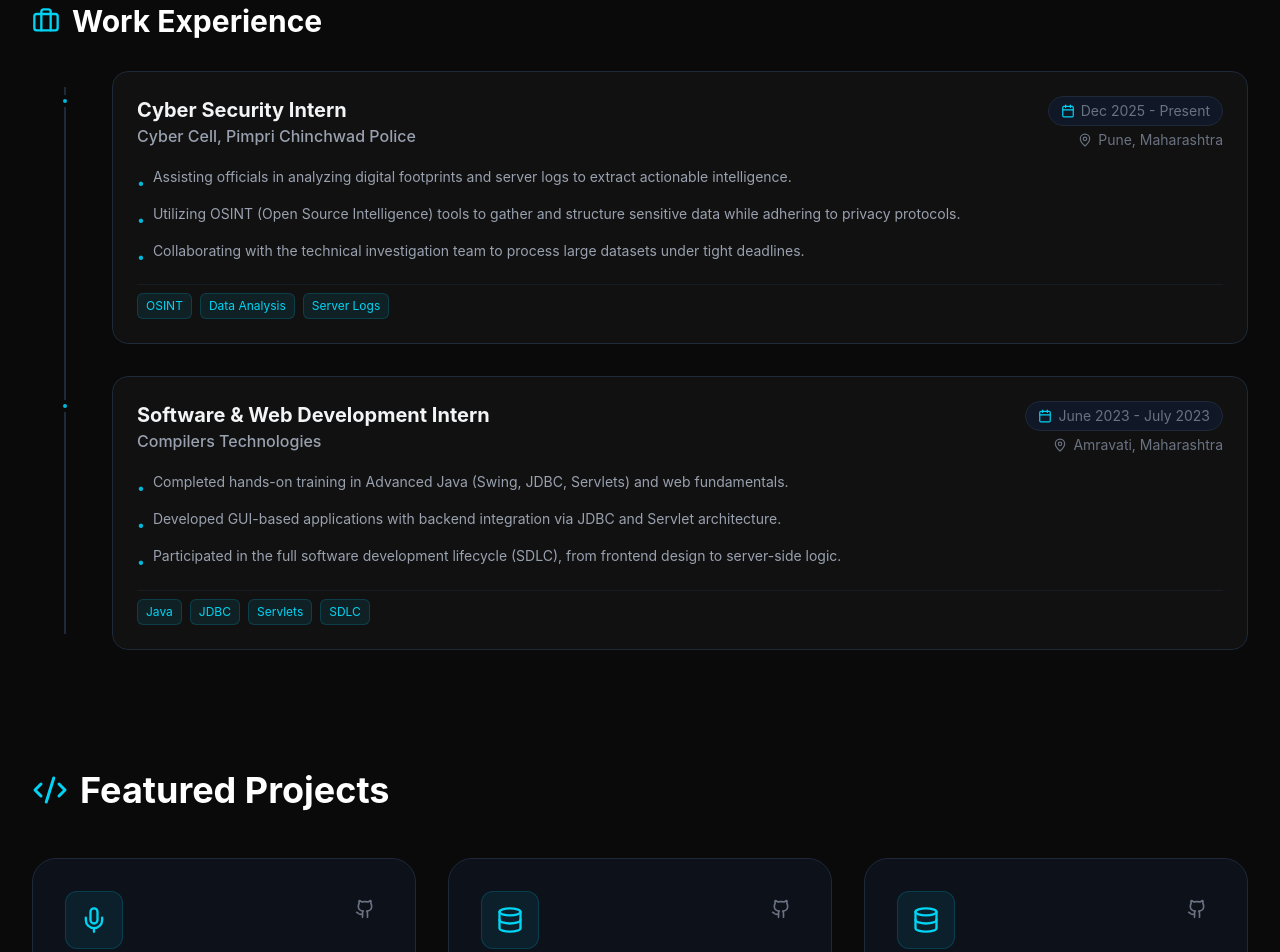
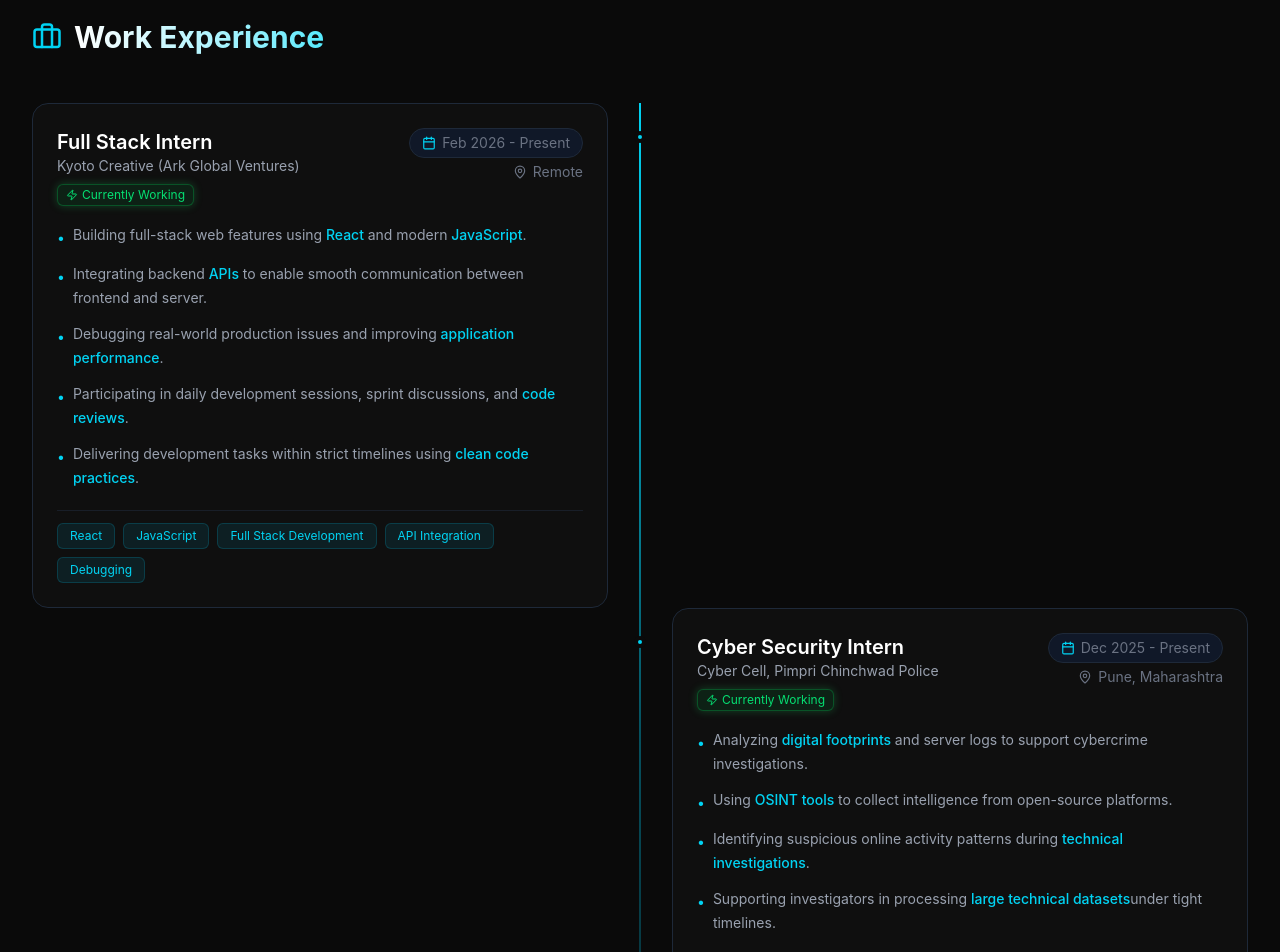
Before and after one commit to AyushMhaisane/my-portfolio-2026, a React (Vite) app in the folder client/: page / in a window 1280 px wide. Shown: the part 1380-2332 px from the top of the page. Built offline with nearby package versions, Linux system fonts and the light colour scheme; no server answers.

Commit message:
Added New Intrenshihp Details

```diff
--- a/client/src/components/Experience.jsx
+++ b/client/src/components/Experience.jsx
@@ -1,64 +1,176 @@
-import React from 'react';
-import { Briefcase, Calendar, MapPin } from 'lucide-react';
-// 1. Import FadeIn
-import FadeIn from './FadeIn';
+import React from "react";
+import { Briefcase, Calendar, MapPin, Zap } from "lucide-react";
+import FadeIn from "./FadeIn";
 
 const Experience = () => {
   const experiences = [
+    {
+      company: "Kyoto Creative (Ark Global Ventures)",
+      role: "Full Stack Intern",
+      period: "Feb 2026 - Present",
+      location: "Remote",
+      current: true,
+      description: [
+        <>
+          Building full-stack web features using
+          <span className="text-cyan-400 font-medium"> React </span>
+          and modern
+          <span className="text-cyan-400 font-medium"> JavaScript</span>.
+        </>,
+        <>
+          Integrating backend
+          <span className="text-cyan-400 font-medium"> APIs </span>
+          to enable smooth communication between frontend and server.
+        </>,
+        <>
+          Debugging real-world production issues and improving
+          <span className="text-cyan-400 font-medium">
+            {" "}
+            application performance
+          </span>.
+        </>,
+        <>
+          Participating in daily development sessions, sprint discussions,
+          and
+          <span className="text-cyan-400 font-medium"> code reviews</span>.
+        </>,
+        <>
+          Delivering development tasks within strict timelines using
+          <span className="text-cyan-400 font-medium">
+            {" "}
+            clean code practices
+          </span>.
+        </>
+      ],
+      skills: [
+        "React",
+        "JavaScript",
+        "Full Stack Development",
+        "API Integration",
+        "Debugging"
+      ]
+    },
     {
       company: "Cyber Cell, Pimpri Chinchwad Police",
       role: "Cyber Security Intern",
       period: "Dec 2025 - Present",
       location: "Pune, Maharashtra",
+      current: true,
       description: [
-        "Assisting officials in analyzing digital footprints and server logs to extract actionable intelligence.",
-        "Utilizing OSINT (Open Source Intelligence) tools to gather and structure sensitive data while adhering to privacy protocols.",
-        "Collaborating with the technical investigation team to process large datasets under tight deadlines."
+        <>
+          Analyzing
+          <span className="text-cyan-400 font-medium"> digital footprints </span>
+          and server logs to support cybercrime investigations.
+        </>,
+        <>
+          Using
+          <span className="text-cyan-400 font-medium"> OSINT tools </span>
+          to collect intelligence from open-source platforms.
+        </>,
+        <>
+          Identifying suspicious online activity patterns during
+          <span className="text-cyan-400 font-medium">
+            {" "}
+            technical investigations
+          </span>.
+        </>,
+        <>
+          Supporting investigators in processing
+          <span className="text-cyan-400 font-medium">
+            {" "}
+            large technical datasets
+          </span>
+          under tight timelines.
+        </>
       ],
-      skills: ["OSINT", "Data Analysis", "Server Logs"]
+      skills: ["OSINT", "Digital Forensics", "Log Analysis", "Cyber Investigation"]
     },
     {
       company: "Compilers Technologies",
       role: "Software & Web Development Intern",
       period: "June 2023 - July 2023",
       location: "Amravati, Maharashtra",
+      current: false,
       description: [
-        "Completed hands-on training in Advanced Java (Swing, JDBC, Servlets) and web fundamentals.",
-        "Developed GUI-based applications with backend integration via JDBC and Servlet architecture.",
-        "Participated in the full software development lifecycle (SDLC), from frontend design to server-side logic."
+        <>
+          Completed hands-on training in
+          <span className="text-cyan-400 font-medium">
+            {" "}
+            Advanced Java
+          </span>
+          technologies including Swing, JDBC, and Servlets.
+        </>,
+        <>
+          Built
+          <span className="text-cyan-400 font-medium">
+            {" "}
+            GUI desktop applications
+          </span>
+          with database connectivity using JDBC.
+        </>,
+        <>
+          Developed dynamic backend functionality using
+          <span className="text-cyan-400 font-medium">
+            {" "}
+            Servlet architecture
+          </span>.
+        </>,
+        <>
+          Gained exposure to the
+          <span className="text-cyan-400 font-medium">
+            {" "}
+            Software Development Lifecycle
+          </span>.
+        </>
       ],
       skills: ["Java", "JDBC", "Servlets", "SDLC"]
     }
   ];
 
   return (
-    <section id="experience" className="py-10 px-4 md:px-8 max-w-7xl mx-auto">
-      <div className="flex items-center gap-3 mb-8">
-        <Briefcase className="text-cyan-400" size={28} />
-        <h2 className="text-3xl font-bold text-white">Work Experience</h2>
+    <section id="experience" className="py-14 px-4 md:px-8 max-w-7xl mx-auto">
+      {/* Title */}
+      <div className="flex items-center gap-3 mb-12">
+        <Briefcase className="text-cyan-400" size={30} />
+        <h2 className="text-3xl font-bold bg-gradient-to-r from-white to-cyan-300 bg-clip-text text-transparent">
+          Work Experience
+        </h2>
       </div>
 
-      <div className="grid grid-cols-1 gap-8 relative">
-        {/* Vertical Line for Timeline Effect (Desktop) */}
-        <div className="hidden md:block absolute left-8 top-4 bottom-4 w-0.5 bg-gray-800"></div>
+      {/* Timeline Container */}
+      <div className="relative">
+
+        {/* Timeline Line */}
+        <div className="hidden md:block absolute left-1/2 -translate-x-1/2 w-[2px] h-full bg-gradient-to-b from-cyan-400 via-cyan-500/40 to-transparent"></div>
 
         {experiences.map((exp, index) => (
-          // 2. WRAPPER: Added FadeIn with staggered delay
-          <FadeIn key={index} delay={index * 0.2}>
-            <div className="relative pl-0 md:pl-20 group">
+          <div
+            key={index}
+            className={`relative flex flex-col md:flex-row md:items-start group ${
+              index % 2 !== 0 ? "md:flex-row-reverse" : ""
+            }`}
+          >
+            {/* Timeline Dot */}
+            <div className="hidden md:block absolute left-1/2 -translate-x-1/2 w-3 h-3 rounded-full bg-cyan-400 border-4 border-[#0a0a0a] top-7 z-10 group-hover:scale-125 group-hover:shadow-[0_0_12px_#22d3ee] transition-all duration-300"></div>
 
-              {/* Timeline Dot (Desktop) */}
-              <div className="hidden md:block absolute left-[27px] top-6 w-3 h-3 rounded-full bg-cyan-500 border-4 border-[#0a0a0a] z-10 group-hover:scale-125 transition-transform"></div>
+            {/* Card */}
+            <div className={`md:w-1/2 ${index % 2 === 0 ? "md:pr-8" : "md:pl-8"}`}>
+              <FadeIn delay={index * 0.2} direction={index % 2 === 0 ? "left" : "right"}>
+                <div className="bg-[#0f0f0f] border border-gray-800 rounded-2xl p-6 transition-all duration-300 hover:border-cyan-400/70 hover:shadow-[0_0_30px_rgba(34,211,238,0.2)] hover:-translate-y-1">
 
-              <div className="bg-[#111] border border-gray-800 rounded-2xl p-6 hover:border-gray-600 transition-all duration-300 hover:bg-[#161616]">
-                <div className="flex flex-col md:flex-row md:justify-between md:items-start gap-2 mb-4">
+                  {/* Header */}
+                  <div className="flex flex-col md:flex-row md:justify-between md:items-start gap-3 mb-4">
                     <div>
-                    <h3 className="text-xl font-bold text-gray-100 group-hover:text-cyan-400 transition-colors">
+                      <h3 className="text-xl font-semibold text-white group-hover:text-cyan-300 transition-colors">
                         {exp.role}
                       </h3>
-                    <p className="text-gray-400 font-medium text-base">
-                      {exp.company}
-                    </p>
+                      <p className="text-gray-400 text-sm">{exp.company}</p>
+
+                      {exp.current && (
+                        <span className="inline-flex items-center gap-1 mt-2 text-xs text-green-400 bg-green-500/10 border border-green-500/30 px-2 py-0.5 rounded-md shadow-[0_0_8px_rgba(34,197,94,0.3)]">
+                          <Zap size={12} /> Currently Working
+                        </span>
+                      )}
                     </div>
 
                     <div className="flex flex-col items-start md:items-end text-sm text-gray-500 gap-1">
@@ -66,6 +178,7 @@ const Experience = () => {
                         <Calendar size={14} className="text-cyan-400" />
                         {exp.period}
                       </span>
+
                       <span className="flex items-center gap-1.5">
                         <MapPin size={14} />
                         {exp.location}
@@ -73,25 +186,38 @@ const Experience = () => {
                     </div>
                   </div>
 
-                <ul className="space-y-2 mb-4">
+                  {/* Description */}
+                  <ul className="space-y-3 mb-5">
                     {exp.description.map((item, i) => (
-                    <li key={i} className="text-gray-400 text-sm leading-relaxed flex items-start gap-2">
-                      <span className="text-cyan-500 mt-1.5">•</span>
-                      {item}
+                      <li
+                        key={i}
+                        className="flex items-start text-gray-400 text-sm leading-6"
+                      >
+                        <span className="text-cyan-400 mt-[3px] mr-2">•</span>
+                        <span className="flex-1">{item}</span>
                       </li>
                     ))}
                   </ul>
 
-                <div className="flex flex-wrap gap-2 pt-2 border-t border-gray-800/50">
+                  {/* Skills */}
+                  <div className="flex flex-wrap gap-2 pt-3 border-t border-gray-800/60">
                     {exp.skills.map((skill, i) => (
-                    <span key={i} className="text-xs px-2 py-1 rounded-md bg-cyan-500/10 text-cyan-400 border border-cyan-500/20">
+                      <span
+                        key={i}
+                        className="text-xs px-3 py-1 rounded-md bg-cyan-500/10 text-cyan-400 border border-cyan-500/20 hover:bg-cyan-500/20 transition"
+                      >
                         {skill}
                       </span>
                     ))}
                   </div>
-              </div>
+
                 </div>
               </FadeIn>
+            </div>
+
+            {/* Spacer */}
+            <div className="hidden md:block md:w-1/2"></div>
+          </div>
         ))}
       </div>
     </section>
```
Lines whose indentation alone changed are shown as unchanged.
